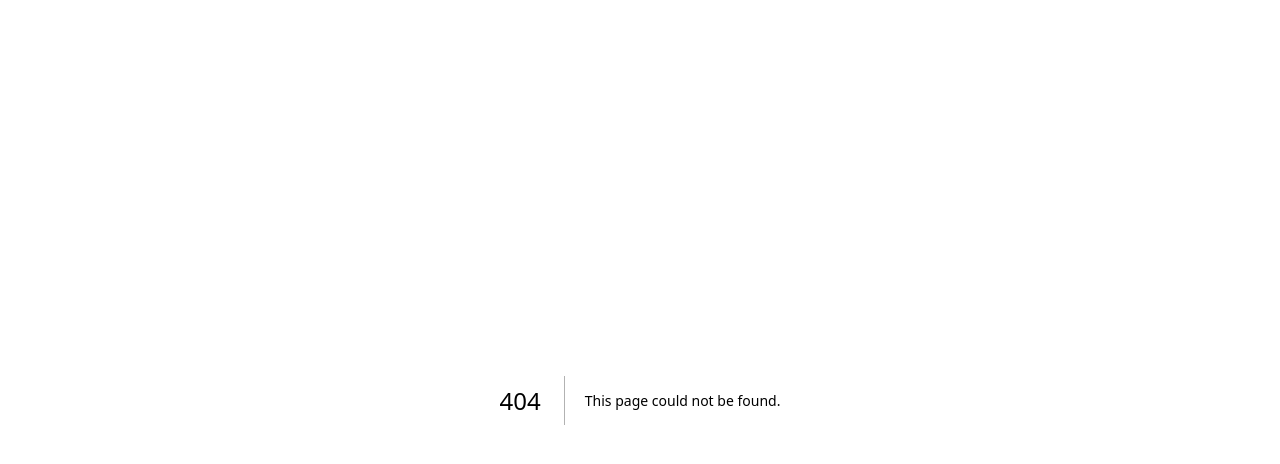
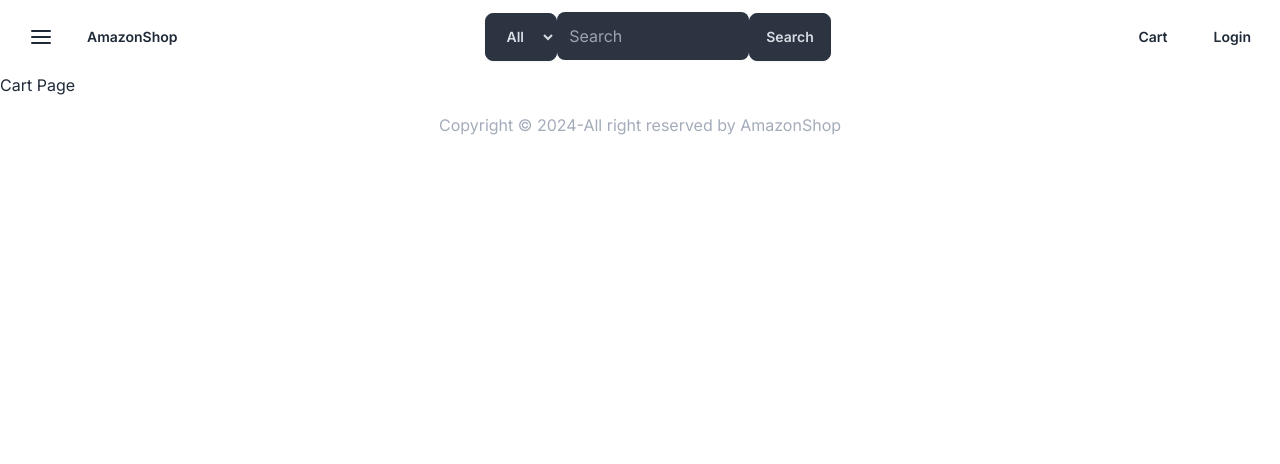
Before and after one commit to Fr-heidarian/AmazonaShop-next.js, a Next.js app: page /cart in a window 1280 px wide. Before the commit this address had no page. Shown: the top 464 px of the page. Built offline with nearby package versions, Linux system fonts and the light colour scheme.

Commit message:
add cart route

```diff
--- /dev/null
+++ b/app/(frontend)/(home)/cart/page.tsx
@@ -0,0 +1,3 @@
+export default function CartPage() {
+  return <div>Cart Page</div>;
+}
--- a/components/header/Header.tsx
+++ b/components/header/Header.tsx
@@ -6,6 +6,9 @@ export default function Header() {
   return (
     <header>
       <nav>
+        <div className="flex justify-between p-3">
+          <div className="flex items-center">
+            <div className="btn btn-ghost">
               <svg
                 xmlns="http://www.w3.org/2000/svg"
                 width="24"
@@ -21,9 +24,14 @@ export default function Header() {
                 <line x1="3" y1="6" x2="21" y2="6"></line>
                 <line x1="3" y1="18" x2="21" y2="18"></line>
               </svg>
-        <Link href={"/"}>AmazonShop</Link>
+            </div>
+            <Link href={"/"} className="btn btn-ghost">
+              AmazonShop
+            </Link>
+          </div>
           <SearchBox />
           <Menu />
+        </div>
       </nav>
     </header>
   );
--- a/components/header/Menu.tsx
+++ b/components/header/Menu.tsx
@@ -2,20 +2,14 @@ import Link from "next/link";
 
 export default function Menu() {
   return (
-    <ul className="flex items-stretch gap-5">
+    <ul className="flex items-center gap-3">
       <li>
-        <Link
-          href={"/cart"}
-          className="bg-grayBgColor p-4 text-white rounded-lg hover:bg-grayHoverColor"
-        >
+        <Link href={"/cart"} className="btn btn-ghost">
           Cart
         </Link>
       </li>
       <li>
-        <Link
-          href={"/login"}
-          className="bg-grayBgColor p-4 text-white rounded-lg hover:bg-grayHoverColor"
-        >
+        <Link href={"/login"} className="btn btn-ghost">
           Login
         </Link>
       </li>
--- a/components/header/SearchBox.tsx
+++ b/components/header/SearchBox.tsx
@@ -1,15 +1,15 @@
 export default function SearchBox() {
   return (
     <form>
-      <select className="bg-grayBgColor p-4 rounded-lg text-white">
+      <select className="btn btn-neutral">
         <option value={"all"}>All</option>
       </select>
       <input
         type="text"
         placeholder="Search"
-        className="bg-grayBgColor w-48 p-4 rounded-lg"
+        className="bg-neutral text-grayHoverColor w-48 p-3 rounded-lg"
       />
-      <button className="bg-grayBgColor text-white p-4 rounded-lg">Search</button>
+      <button className="btn btn-neutral">Search</button>
     </form>
   );
 }
```
Also changed, not shown: app/globals.css (line endings or trailing spaces). Lines whose indentation alone changed are shown as unchanged.
